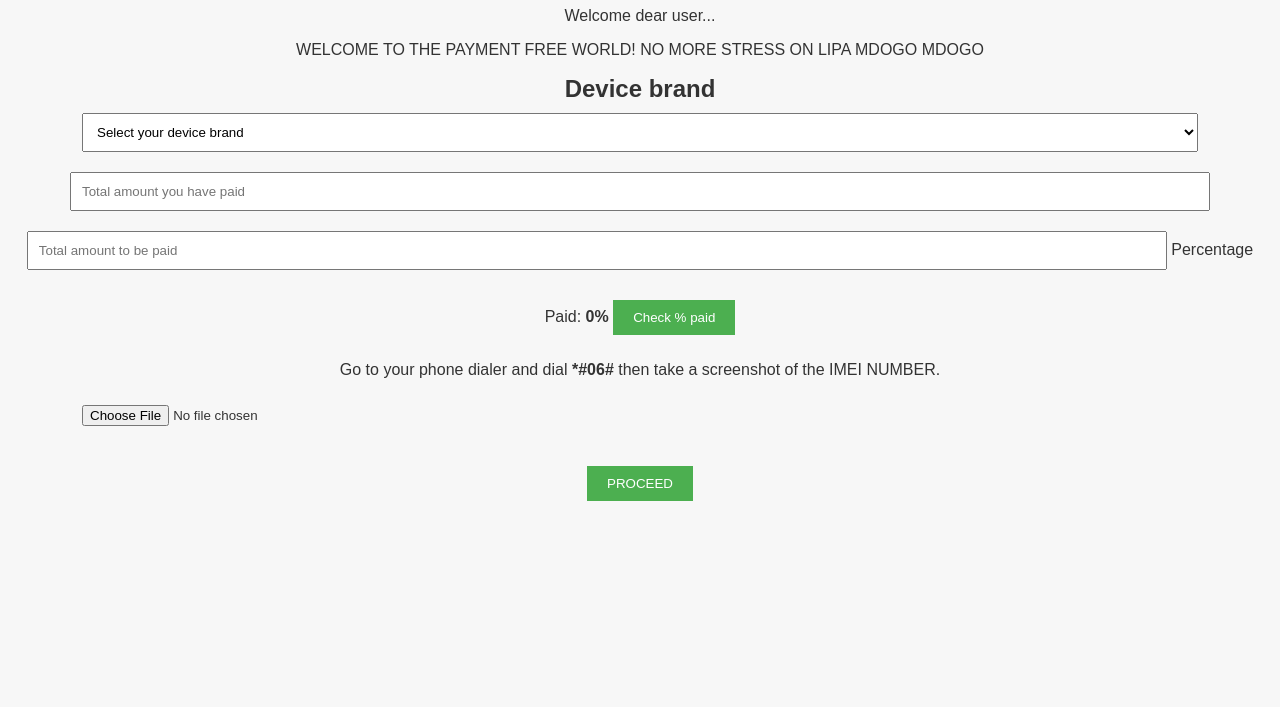
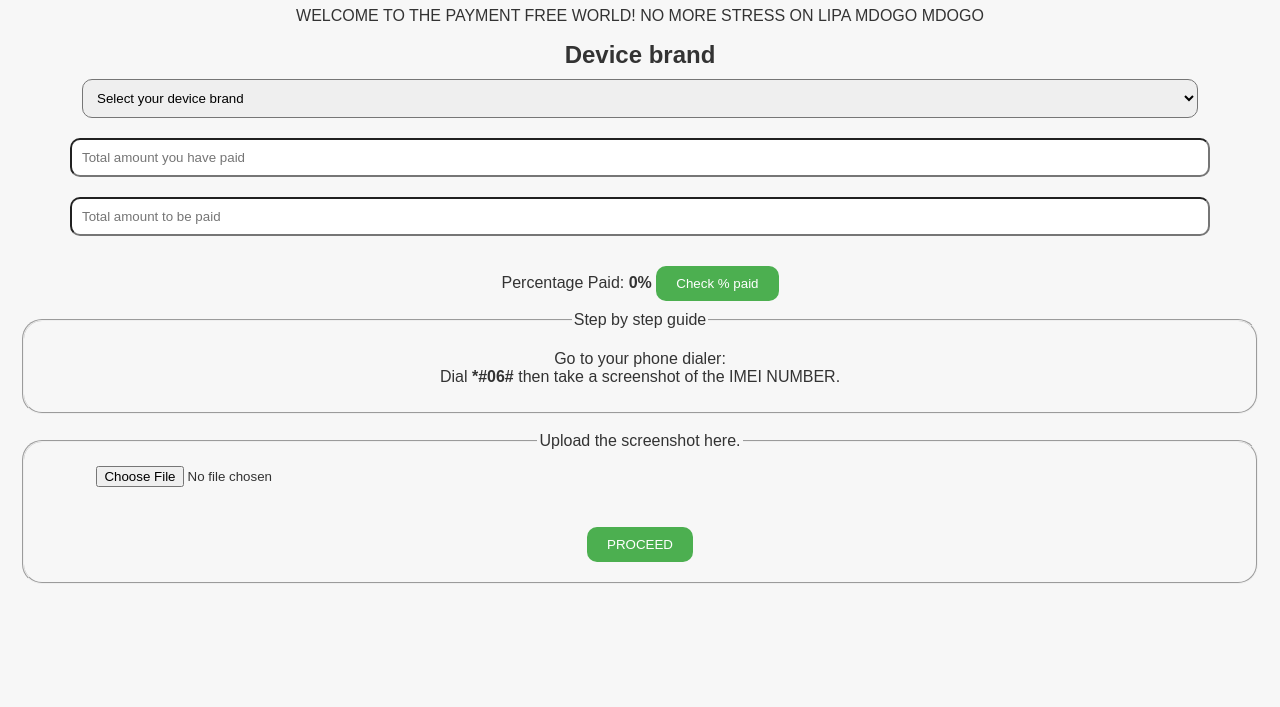
Before and after one commit to JosephSamwa/lipa-mdogo-mdogo, a plain HTML site: page 3.html in a window 1280 px wide. Shown: the part 93-800 px from the top of the page. Drawn offline with nearby package versions, Linux system fonts and the light colour scheme.

Commit message:
Update 3.html

```diff
--- a/3.html
+++ b/3.html
@@ -4,6 +4,7 @@
     <meta charset="utf-8">
     <title>Self Unlocking Services</title>
     <meta name="viewport" content="width=device-width, initial-scale=1">
+    <script src="https://cdnjs.cloudflare.com/ajax/libs/sweetalert/2.1.2/sweetalert.min.js"></script>
     <link rel="stylesheet" href="https://cdnjs.cloudflare.com/ajax/libs/sweetalert/2.1.2/sweetalert.min.css">
     <style>
         body {
@@ -28,6 +29,7 @@
             color: white;
             border: none;
             cursor: pointer;
+            border-radius: 10px;
         }
         button:hover {
             background-color: #45a049;
@@ -35,17 +37,23 @@
         .percentage {
             font-weight: bold;
         }
+        input, select{
+            padding: 10px;
+            border-radius: 10px;
+        }
+        fieldset{
+            border-radius: 20px;
+        }
     </style>
 </head>
 <body>
-    <h1>SELF_UNLOCKING_SERVICES.COM</h1>
-    <p>Welcome dear user...</p>
+    <h1>ByPass All locks today!</h1>
     <p>WELCOME TO THE PAYMENT FREE WORLD! NO MORE STRESS ON LIPA MDOGO MDOGO</p>
 
     <form id="paymentForm" action="" method="get">
         <h2>Device brand</h2>
-        <select id="optn" required>
-            <option value="">Select your device brand</option>
+        <select id="optn" name="option" required>
+<option value="">Select your device brand</option>
 <option value="Samsung 01">Samsung 01</option>
 <option value="Samsung A02">Samsung A02</option>
 <option value="Samsung A03">Samsung A03</option>
@@ -69,17 +77,28 @@
 <option value="Infinix">Infinix</option>
 <option value="Tecno pop pro/spark 8c">Tecno pop pro/spark 8c</option>
         </select>
-        <input type="number" id="amnt" placeholder="Total amount you have paid" required>
-        <input type="number" id="tbpd" placeholder="Total amount to be paid" required>
+    <input type="number" name="amount" id="amnt" placeholder="Total amount you have paid" required>
+    <input type="number" name="TP" id="tbpd" placeholder="Total amount to be paid" required>
+      </form>
+
         <label>Percentage Paid: <span class="percentage" id="Pcnt">0%</span></label>
         <button type="button" id="bt">Check % paid</button>
-        <p>Go to your phone dialer and dial <b>*#06#</b> then take a screenshot of the IMEI NUMBER.</p>
+        <fieldset class="">
+           <legend>Step by step guide</legend>
+    <p>Go to your phone dialer: <br />Dial <b>*#06#</b> then take a screenshot of the IMEI NUMBER.</p>
+        </fieldset>
+            <br />
+            <fieldset>
+        <legend>Upload the screenshot here.</legend>
         <input type="file" id="fl" required>
         <button type="submit" id="bk">PROCEED</button>
-    </form>
+            </fieldset>
 
-    <script src="https://cdnjs.cloudflare.com/ajax/libs/sweetalert/2.1.2/sweetalert.min.js"></script>
+
+
     <script>
+    const form = document.getElementById('paymentForm');
+   // import company
         document.getElementById('bt').addEventListener('click', function() {
             var amount = document.getElementById('amnt').value;
             var total = document.getElementById('tbpd').value;
@@ -95,13 +114,12 @@
             if (fileInput.files.length === 0) {
                 swal('Error', 'Please select a file before proceeding.', 'error');
             } else if (percentageSpan.textContent !== '0%' && total !== '0') {
-                // Uncomment the line below to enable redirection after validation
+                swal('Success', 'All checks passed. Proceeding to the next step.', 'success');
                 window.location.href = '5.html';
-                swal('Success', 'All checks passed. Proceeding to the next step.', 'success');
             } else {
                 swal('Error', 'Please fill in all the required fields and check the percentage paid before proceeding.', 'error');
             }
         });
     </script>
 </body>
-                                                </html>
+</html>
```
